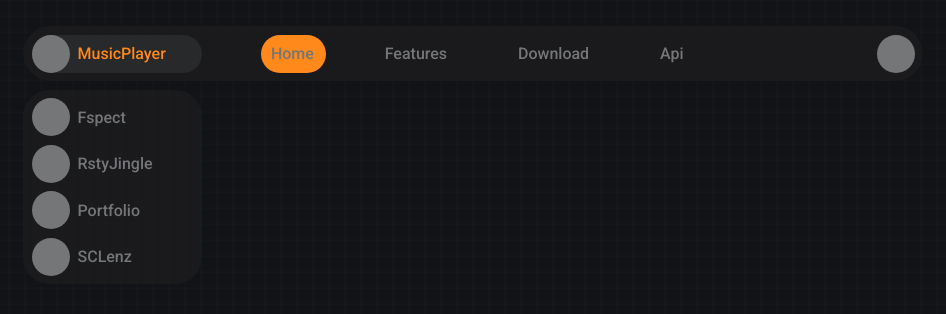
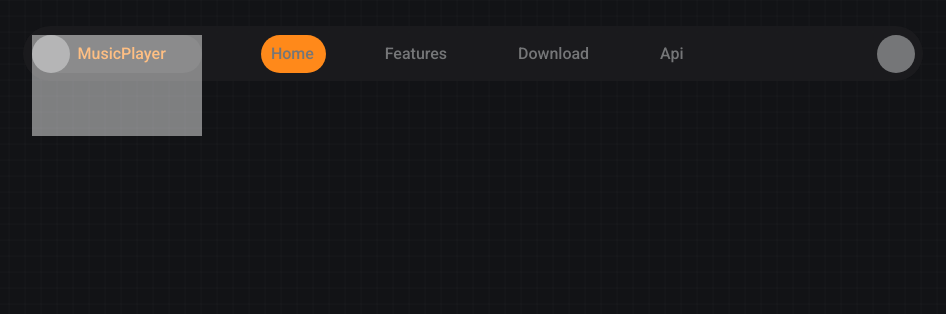
Before and after one commit to SeenLenz/SeenLenzSiteProtFr, a React (Create React App) app: page /fspect in a window 1280 px wide. Shown: the top 314 px of the page, without its empty margins (167-1113 px from the left). Built offline with nearby package versions, Linux system fonts and the light colour scheme.

Commit message:
ugabuga navbar dropdown go brr

```diff
--- a/src/components/NavbarFinal.js
+++ b/src/components/NavbarFinal.js
@@ -15,8 +15,9 @@ export function NavbarFinal() {
   const isMobile = useContext(mobileContext);
   const [blobState, setblobState] = useState("home");
   const [currentNav, setcurrentNav] = useState("home");
-  const [width, setWidth] = useState(25);
-  const [left, setLeft] = useState(0);
+  const [blob_width, setBlob_Width] = useState(25);
+  const [blob_left, setBlob_Left] = useState(0);
+  const [subpage_height, setSubpage_Height] = useState(0);
   const [opacity, setOpacity] = useState(0);
 
   const activeStyle = { color: "white" };
@@ -26,7 +27,7 @@ export function NavbarFinal() {
       let target = document.querySelector(`.${currentNav}`);
       console.log(target);
       let blob = document.querySelector(`.blob`);
-      setLeft(
+      setBlob_Left(
         Number(target.getBoundingClientRect().left) -
           document.querySelector(".f-navbar-desktop").getBoundingClientRect()
             .left
@@ -36,12 +37,11 @@ export function NavbarFinal() {
 
   useLayoutEffect((e) => {
     let target = document.querySelector(`.home`);
-    setLeft(
+    setBlob_Left(
       Number(target.getBoundingClientRect().left) -
         document.querySelector(".f-navbar-desktop").getBoundingClientRect().left
-
     );
-    setWidth(target.offsetWidth + 2);
+    setBlob_Width(target.offsetWidth + 2);
     setOpacity(1);
   }, []);
 
@@ -50,12 +50,10 @@ export function NavbarFinal() {
     let navbar = document
       .querySelector(".f-navbar-desktop")
       .getBoundingClientRect();
-    setLeft(
-      Number(e.currentTarget.getBoundingClientRect().left) -
-
-        navbar.left
+    setBlob_Left(
+      Number(e.currentTarget.getBoundingClientRect().left) - navbar.left
     );
-    setWidth(e.currentTarget.offsetWidth + 2);
+    setBlob_Width(e.currentTarget.offsetWidth + 2);
   }
 
   return (
@@ -72,12 +70,20 @@ export function NavbarFinal() {
           <div className="f-navbar-desktop">
             <motion.div className="navbar-animation-wrapper">
               <motion.div
-                transition={{ type: "linear" }}
-                animate={{ left, width }}
+                animate={{ left: blob_left, width: blob_width }}
                 className="blob"
               ></motion.div>
             </motion.div>
-            <motion.div className="subpage-navigation-dropdown">
+            <motion.div
+              animate={{ height: subpage_height }}
+              onMouseLeave={(e) => {
+                setSubpage_Height(0);
+              }}
+              onMouseEnter={(e) => {
+                setSubpage_Height(194.5);
+              }}
+              className="subpage-navigation-dropdown"
+            >
               <div className="subpage-navigation-option">
                 <div className="subpage-navigation-option-icon"></div>
                 <div className="subpage-navigation-option-title">Fspect</div>
@@ -97,6 +103,15 @@ export function NavbarFinal() {
                 <div className="subpage-navigation-option-title">SCLenz</div>
               </div>
             </motion.div>
+            <div
+              className="subpage-collisionbox"
+              onMouseLeave={(e) => {
+                setSubpage_Height(0);
+              }}
+              onMouseEnter={(e) => {
+                setSubpage_Height(194.5);
+              }}
+            ></div>
             <ul className="navbar-content">
               <li className="subpage-navigation">
                 <div className="subpage-navigation-icon"></div>
@@ -105,44 +120,43 @@ export function NavbarFinal() {
                 </div>
               </li>
               <li className="page-navigation">
-                <NavLink to="/"
+                <NavLink
+                  to="/"
                   className="home NavOption"
                   onClick={(e) => {
                     EventSetBlob(e);
-                  }}style={({ isActive }) =>
-                  isActive ? activeStyle : undefined
-                }
+                  }}
+                  style={({ isActive }) => (isActive ? activeStyle : undefined)}
                 >
                   Home
                 </NavLink>
-                <NavLink to="/features"
+                <NavLink
+                  to="/features"
                   className="features NavOption"
                   onClick={(e) => {
                     EventSetBlob(e);
-                  }}style={({ isActive }) =>
-                  isActive ? activeStyle : undefined
-                }
+                  }}
+                  style={({ isActive }) => (isActive ? activeStyle : undefined)}
                 >
                   Features
                 </NavLink>
-                <NavLink to="/download"
+                <NavLink
+                  to="/download"
                   className="download NavOption"
                   onClick={(e) => {
                     EventSetBlob(e);
-                  }}style={({ isActive }) =>
-                  isActive ? activeStyle : undefined
-                }
+                  }}
+                  style={({ isActive }) => (isActive ? activeStyle : undefined)}
                 >
                   Download
                 </NavLink>
-                <NavLink to="/api"
+                <NavLink
+                  to="/api"
                   className="api NavOption"
                   onClick={(e) => {
                     EventSetBlob(e);
                   }}
-                  style={({ isActive }) =>
-                        isActive ? activeStyle : undefined
-                      }
+                  style={({ isActive }) => (isActive ? activeStyle : undefined)}
                 >
                   Api
                 </NavLink>
--- a/src/style/index.css
+++ b/src/style/index.css
@@ -164,6 +164,15 @@ body {
   width: 100%;
   height: 100%;
 }
+.App header .f-navbar-desktop .subpage-collisionbox {
+  background-color: rgba(255, 255, 255, 0.46);
+  width: 170px;
+  height: 101px;
+  position: absolute;
+  z-index: 21;
+  top: 8.5px;
+  left: 8.5px;
+}
 .App header .f-navbar-desktop .blob {
   background-color: var(--color-orange);
   z-index: 2;
@@ -185,7 +194,8 @@ body {
   background-color: rgba(29, 30, 32, 0.7647058824);
   position: absolute;
   top: 63.5px;
-  z-index: 2;
+  z-index: 0;
+  overflow: hidden;
 }
 .App header .f-navbar-desktop .subpage-navigation-dropdown .subpage-navigation-option {
   margin: 8.5px;
@@ -240,6 +250,7 @@ body {
   align-items: center;
   justify-content: flex-start;
   padding-left: 8px;
+  cursor: pointer;
   color: var(--color-orange);
 }
 .App header .f-navbar-desktop .navbar-content .page-navigation {
--- a/src/style/index.scss
+++ b/src/style/index.scss
@@ -182,6 +182,16 @@ body {
         height: 100%;
       }
 
+      .subpage-collisionbox {
+        background-color: rgba(255, 255, 255, 0.46);
+        width: 170px;
+        height: 101px;
+        position: absolute;
+        z-index: 21;
+        top: 8.5px;
+        left: 8.5px;
+      }
+
       .blob {
         background-color: var(--color-orange);
         z-index: 2;
@@ -203,7 +213,8 @@ body {
         background-color: #1d1e20c3;
         position: absolute;
         top: 63.5px;
-        z-index: 2;
+        z-index: 0;
+        overflow: hidden;
 
         .subpage-navigation-option {
           margin: 8.5px;
@@ -263,6 +274,7 @@ body {
             align-items: center;
             justify-content: flex-start;
             padding-left: 8px;
+            cursor: pointer;
             color: var(--color-orange);
           }
         }
@@ -284,7 +296,7 @@ body {
             justify-content: center;
             border-radius: 27.5px;
             text-decoration: none;
-            transition: all .2s;
+            transition: all 0.2s;
             color: var(--color-grey);
           }
         }
```
Also changed, not shown: 1 other file (tests, documents, lock files or other folders).
